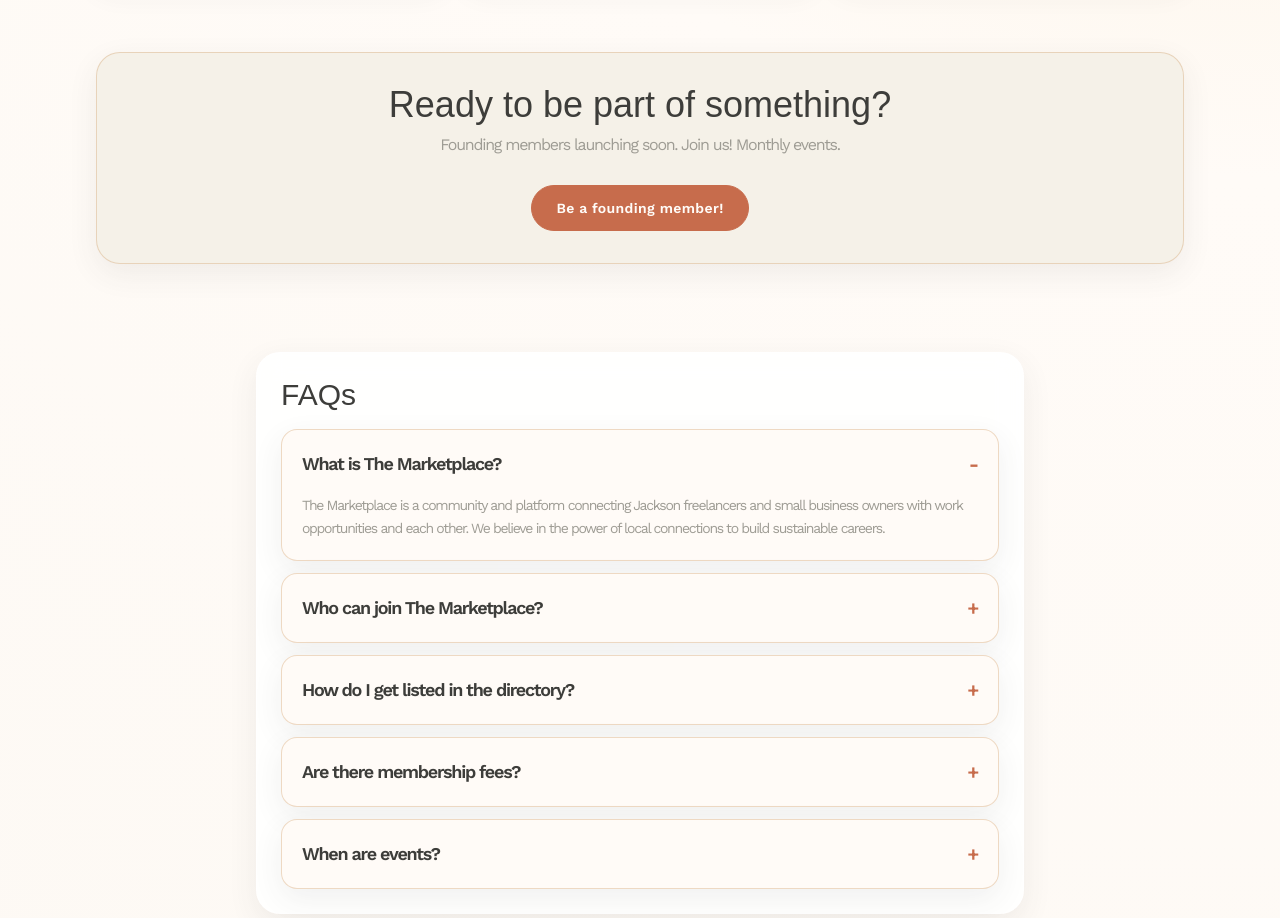
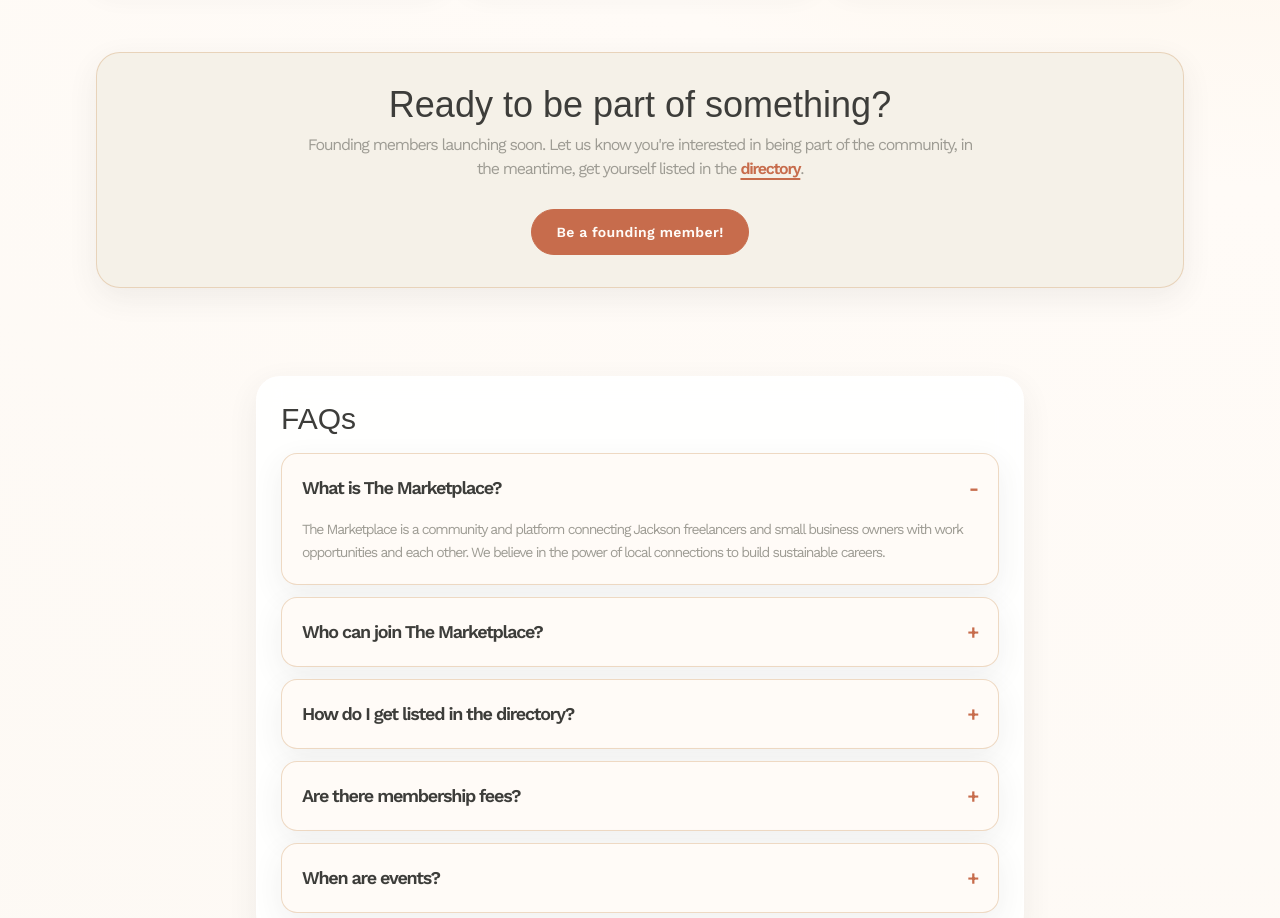
Before and after one commit to hannahtrask/themarketplacejh, a Next.js app: page / in a window 1280 px wide. Shown: the part 900-1818 px from the top of the page. Built offline with nearby package versions, Linux system fonts and the light colour scheme; a web font is replaced by a local one.

Commit message:
Copy changes

```diff
--- a/app/page.tsx
+++ b/app/page.tsx
@@ -52,7 +52,15 @@ export default function HomePage() {
         <div className="rounded-3xl border border-warmgold/40 bg-cream p-2 text-center shadow-card sm:p-8">
           <h2 className="font-display text-4xl text-browndark">Ready to be part of something?</h2>
           <p className="mx-auto mt-2 max-w-2xl text-graywarm">
-            Founding members launching soon. Join us! Monthly events.
+            Founding members launching soon. Let us know you're interested in being part of the
+            community, in the meantime, get yourself listed in the{" "}
+            <a
+              href="/apply"
+              className="font-semibold text-terracotta underline decoration-2 underline-offset-4"
+            >
+              directory
+            </a>
+            .
           </p>
           <div className="mt-7">
             <Button
--- a/components/member-card.tsx
+++ b/components/member-card.tsx
@@ -2,7 +2,7 @@ import Image from "next/image";
 
 type MemberCardProps = {
   member: {
-    id: string | number;
+    id: string;
     name: string;
     skills: string[];
     bio: string;
--- a/lib/airtable.ts
+++ b/lib/airtable.ts
@@ -2,7 +2,7 @@ const AIRTABLE_TOKEN = process.env.AIRTABLE_API_KEY;
 const BASE_ID = process.env.NEXT_PUBLIC_AIRTABLE_BASE_ID;
 const TABLE_NAME = process.env.AIRTABLE_TABLE_NAME;
 
-export interface Member {
+interface AirtableMember {
   id: string;
   name: string;
   skills: string[];
@@ -14,7 +14,7 @@ export interface Member {
   active: boolean;
 }
 
-export async function getMembers(): Promise<Member[]> {
+export async function getMembers(): Promise<AirtableMember[]> {
   if (!AIRTABLE_TOKEN || !BASE_ID || !TABLE_NAME) {
     console.error("Missing Airtable environment variables");
     return [];
@@ -53,7 +53,7 @@ export async function getMembers(): Promise<Member[]> {
   }
 }
 
-export async function getMemberById(id: string): Promise<Member | null> {
+export async function getMemberById(id: string): Promise<AirtableMember | null> {
   if (!AIRTABLE_TOKEN || !BASE_ID || !TABLE_NAME) {
     return null;
   }
--- a/lib/data.ts
+++ b/lib/data.ts
@@ -27,13 +27,14 @@ export const valueProps = [
 
 export const processSteps: ProcessStep[] = [
   {
-    title: "Submit a request or browse the directory",
-    description: "Tell us what you need. Share your budget and timeline.",
+    title: "Browse the directory",
+    description: "Look for what you need and find the right person for your project.",
     iconLabel: "1"
   },
   {
-    title: "We match you",
-    description: "We find the right person from our community, or you reach out directly.",
+    title: "Connect and collaborate",
+    description:
+      "Once you find the right person from our community, reach out directly to start collaborating.",
     iconLabel: "2"
   },
   {
```
